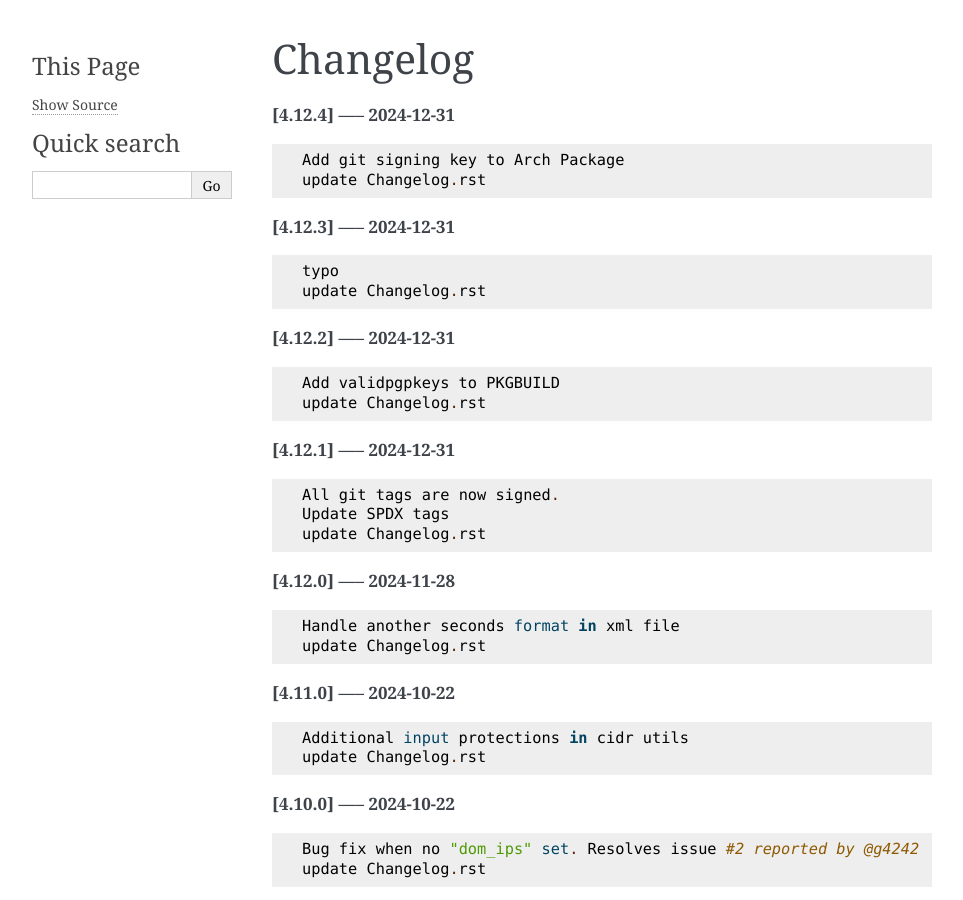
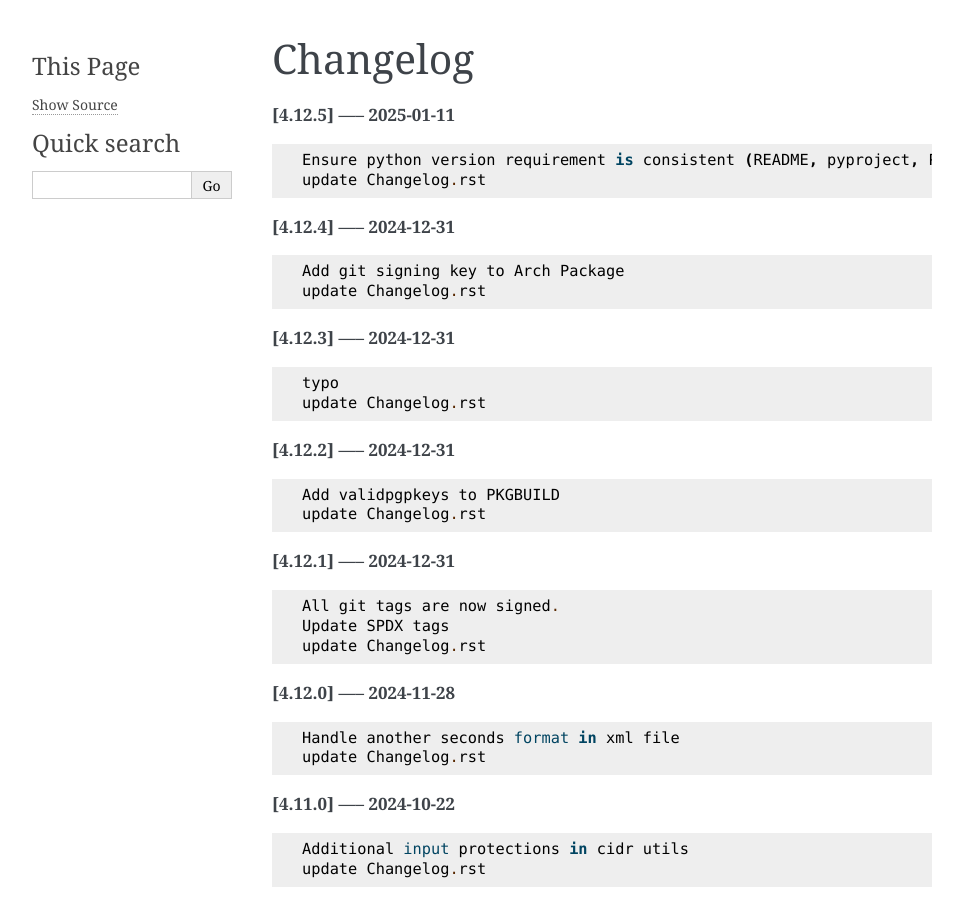
Before and after one commit to gene-git/dmarc_report, a Sphinx documentation site: the page built from Docs/Changelog.rst, in a window 1280 px wide and 900 px high. Shown: the whole window, without its empty margins (148-1111 px from the left). Built offline with Sphinx 7.4.7, drawn with Linux system fonts in a browser that asks for light colours; pages that are not in the unit, such as notebooks, are missing from menus.

Commit message:
update Changelog.rst

```diff
--- a/Docs/Changelog.rst
+++ b/Docs/Changelog.rst
@@ -1,5 +1,11 @@
 Changelog
 =========
+
+**[4.12.5] ----- 2025-01-11** ::
+
+	    Ensure python version requirement is consistent (README, pyproject, PKGBUILD, requirements)
+	    update Changelog.rst
+
 
 **[4.12.4] ----- 2024-12-31** ::
 
```
